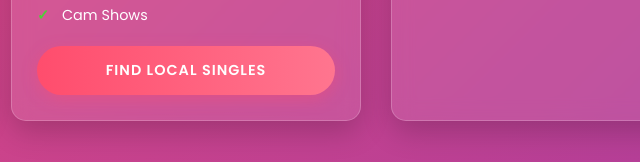
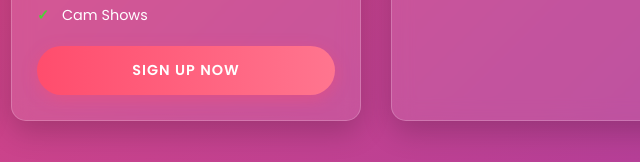
Before and after one commit to Viyanga2004/LoveConnect, a plain HTML site: page index.html in a window 1280 px wide. Shown: the part 998-1160 px from the top of the page, 454-1094 px from the left. Drawn offline with Linux system fonts and the light colour scheme.

Commit message:
Update index.html

```diff
--- a/index.html
+++ b/index.html
@@ -661,7 +661,7 @@
                     <li>Instant messaging</li>
                     <li>Cam Shows</li>
                 </ul>
-                <button class="cta-button">Find Local Singles</button>
+                <button class="cta-button">Sign Up Now </button>
             </div>
 
             <div class="offer-card" onclick="window.open('https://mwoone.hapydatte.net/?utm_source=da57dc555e50572d&ban=fb&j1=1&s1=229652&s2=2127032&s3=hgfrg&s5=nhgfhjgt&click_id=grhgr', '_blank')">
```
